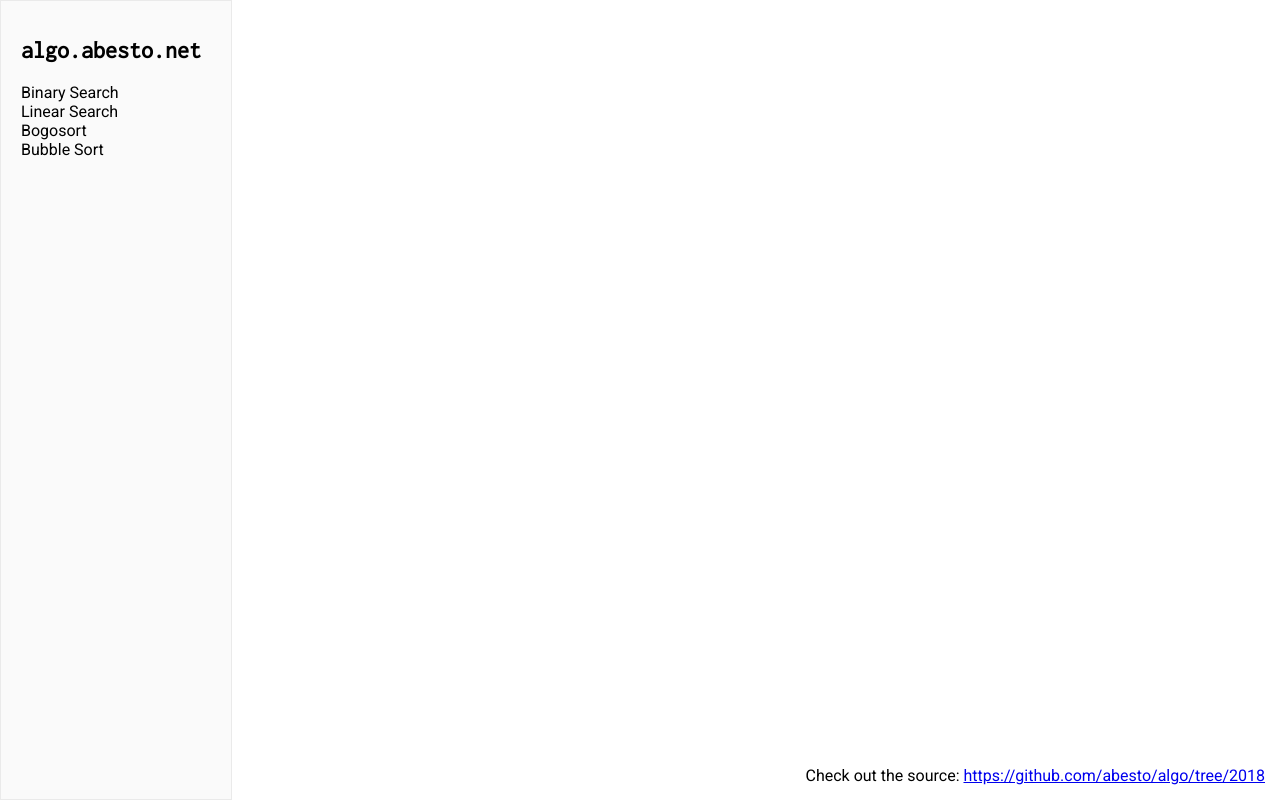
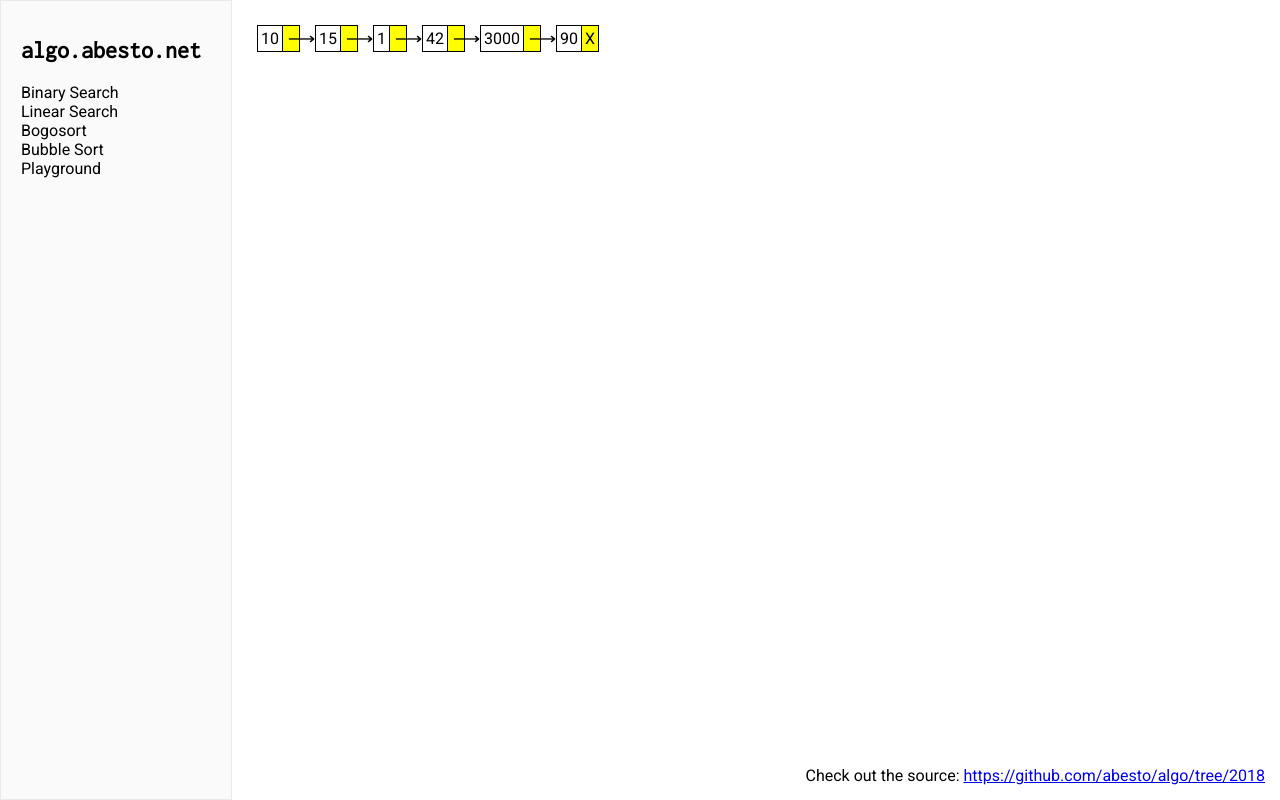
Before and after one commit to abesto/algo, a React (Create React App) app: page /#/playground in a window 1280 px wide. Built offline with nearby package versions, Linux system fonts and the light colour scheme.

Commit message:
+LinkedList visualization

```diff
--- a/src/components/App.js
+++ b/src/components/App.js
@@ -6,6 +6,7 @@ import Sidebar from './html/Sidebar'
 import Landing from './html/Landing'
 import AlgorithmRoute from './AlgorithmRoute'
 import algorithms from '../algorithms'
+import LinkedList from './dataviz/LinkedList'
 
 class App extends Component {
   render () {
@@ -15,6 +16,7 @@ class App extends Component {
         <main className={css(styles.main)}>
           <Route exact path='/' component={Landing} />
           {Object.values(algorithms).map((spec, id) => <AlgorithmRoute spec={spec} key={id} />)}
+          <Route exact path='/playground' render={() => <LinkedList items={[10, 15, 1, 42, 3000, 90]} />} />
         </main>
         <footer className={css(styles.footer)}>
           Check out the source: <a href='https://github.com/abesto/algo/tree/2018'>https://github.com/abesto/algo/tree/2018</a>
--- /dev/null
+++ b/src/components/dataviz/LinkedList.js
@@ -0,0 +1,52 @@
+import React, { Fragment } from 'react'
+import { css, StyleSheet } from 'aphrodite/no-important'
+
+const Value = ({ value }) => <span className={css(styles.common, styles.value)}>{value}</span>
+
+const pointerContent = {
+  true: '⟶',
+  false: 'X'
+}
+const Pointer = ({ hasNext }) => <span className={css(styles.common, styles.pointer, hasNext && styles.pointerWithArrow)}>
+  <span className={css(hasNext && styles.pointerArrowContent)}>
+    {pointerContent[hasNext ? 'true' : 'false']}
+  </span>
+</span>
+
+const Cell = ({ hasNext, children }) => <div className={css(styles.cell)}>
+  <Value value={children} />
+  <Pointer hasNext={hasNext} />
+</div>
+
+const LinkedList = ({ items }) => <Fragment>
+  {items.map((value, index) =>
+    <Cell key={index} hasNext={index < items.length - 1}>
+      {value}
+    </Cell>
+  )}
+</Fragment>
+
+const styles = StyleSheet.create({
+  cell: {
+    display: 'inline-block',
+    marginRight: 15
+  },
+  common: {
+    display: 'inline-block',
+    border: '1px solid black',
+    padding: 3
+  },
+  value: {},
+  pointer: {
+    backgroundColor: 'yellow',
+    borderLeftWidth: 0,
+    overflow: 'visible',
+    width: 10
+  },
+  pointerArrowContent: {
+    display: 'inline-block',
+    transform: 'translateX(4px) scaleX(1.2)'
+  }
+})
+
+export default LinkedList
--- a/src/components/html/Sidebar.js
+++ b/src/components/html/Sidebar.js
@@ -14,6 +14,7 @@ const Sidebar = () =>
       {Object.values(algorithms).map(spec =>
         <li key={spec.name}><MyLink to={spec.route}>{spec.title}</MyLink></li>
       )}
+      <li><MyLink to='/playground'>Playground</MyLink></li>
     </ul>
   </nav>
 
```
